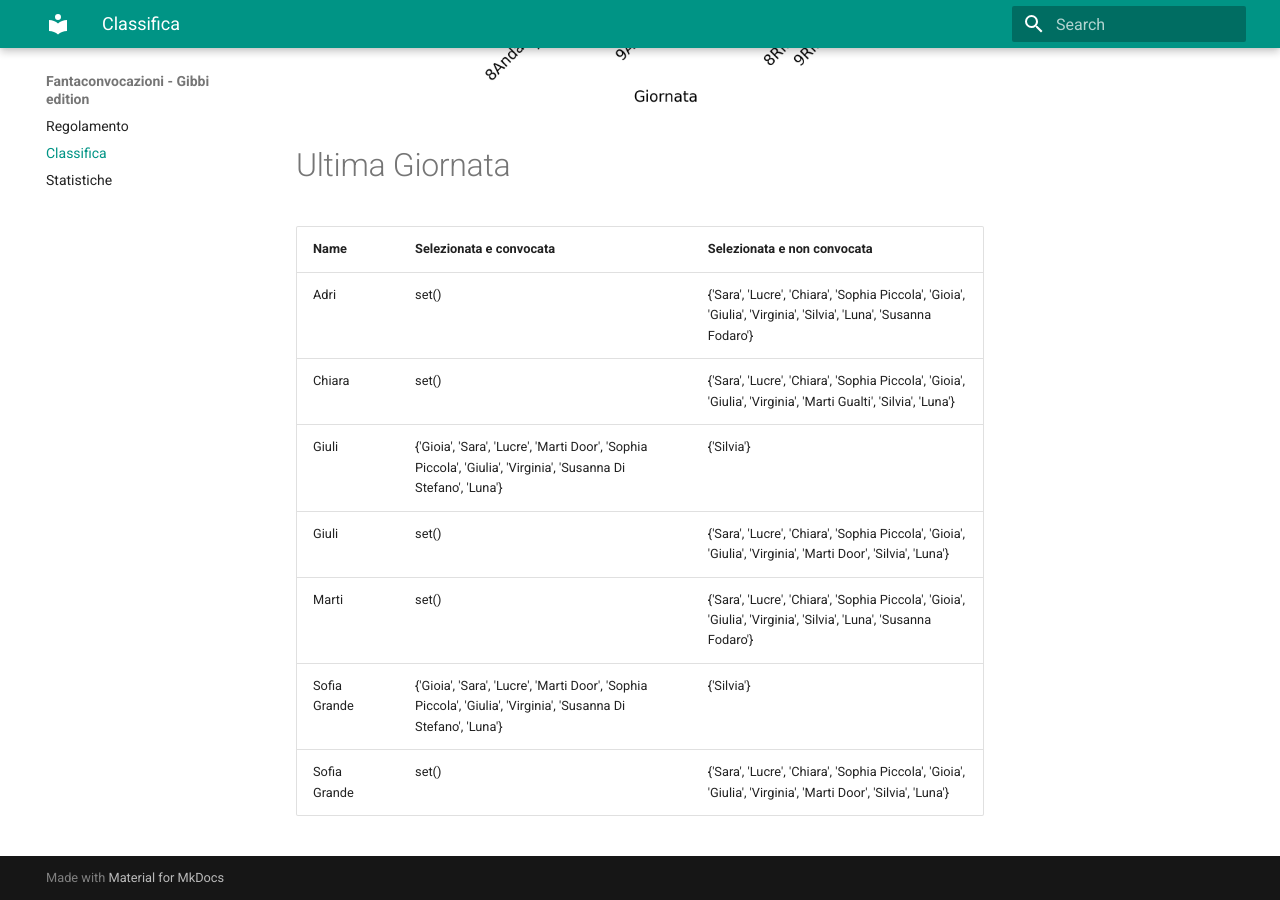
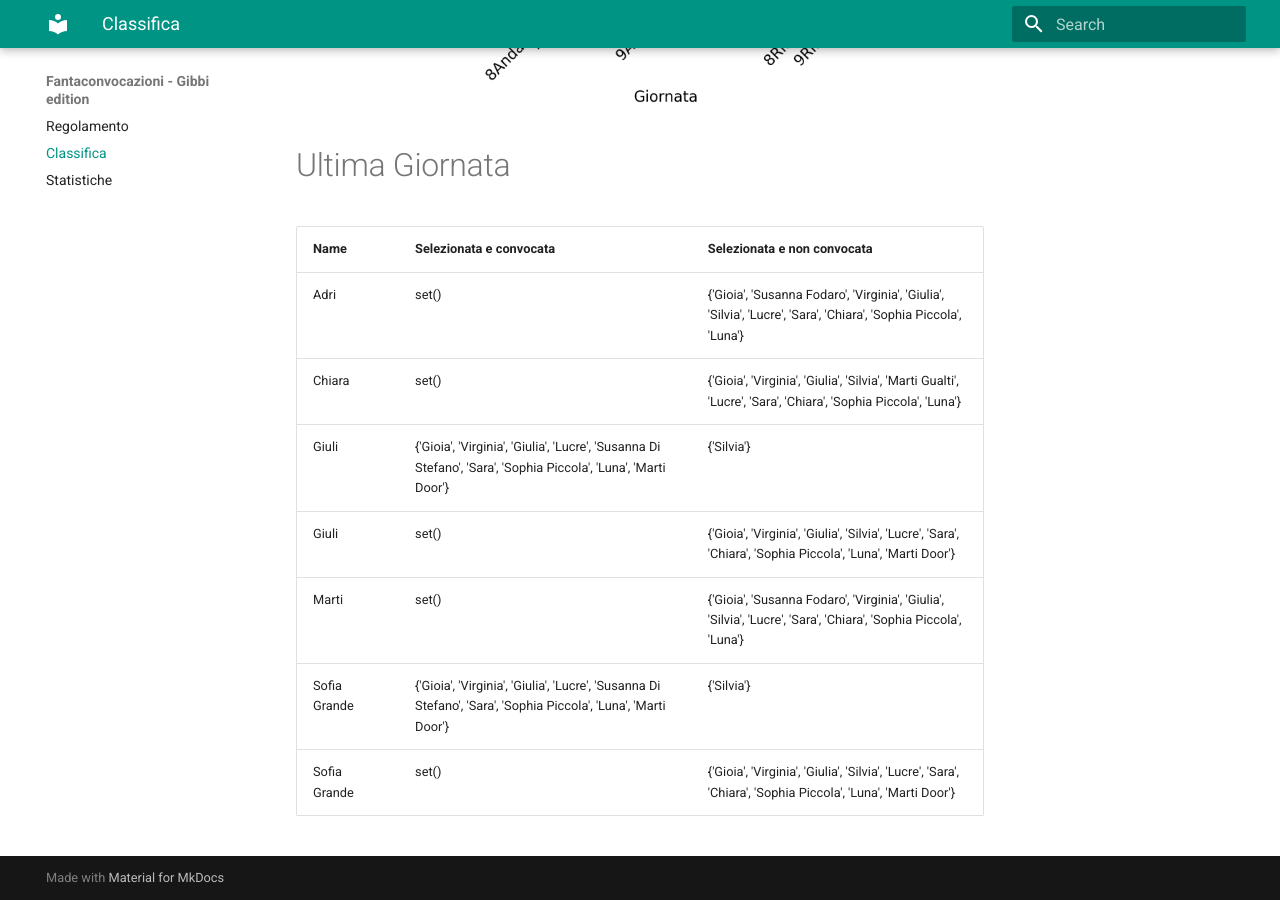
Before and after one commit to martinig94/fantagibbi, an MkDocs documentation site: the page built from docs/Classifica.md, in a window 1280 px wide and 900 px high, scrolled down 1003 px. Built offline with MkDocs 1.6.1 and Material for MkDocs 9.7.7, drawn with Linux system fonts in a browser that asks for light colours.

Commit message:
Auto-update from main.py

```diff
--- a/docs/Classifica.md
+++ b/docs/Classifica.md
@@ -18,11 +18,11 @@
 <!-- START_TABLE CORRECT -->
 | Name         | Selezionata e convocata                                                                                        | Selezionata e non convocata                                                                                      |
 |:-------------|:---------------------------------------------------------------------------------------------------------------|:-----------------------------------------------------------------------------------------------------------------|
-| Adri         | set()                                                                                                          | {'Sara', 'Lucre', 'Chiara', 'Sophia Piccola', 'Gioia', 'Giulia', 'Virginia', 'Silvia', 'Luna', 'Susanna Fodaro'} |
-| Chiara       | set()                                                                                                          | {'Sara', 'Lucre', 'Chiara', 'Sophia Piccola', 'Gioia', 'Giulia', 'Virginia', 'Marti Gualti', 'Silvia', 'Luna'}   |
-| Giuli        | {'Gioia', 'Sara', 'Lucre', 'Marti Door', 'Sophia Piccola', 'Giulia', 'Virginia', 'Susanna Di Stefano', 'Luna'} | {'Silvia'}                                                                                                       |
-| Giuli        | set()                                                                                                          | {'Sara', 'Lucre', 'Chiara', 'Sophia Piccola', 'Gioia', 'Giulia', 'Virginia', 'Marti Door', 'Silvia', 'Luna'}     |
-| Marti        | set()                                                                                                          | {'Sara', 'Lucre', 'Chiara', 'Sophia Piccola', 'Gioia', 'Giulia', 'Virginia', 'Silvia', 'Luna', 'Susanna Fodaro'} |
-| Sofia Grande | {'Gioia', 'Sara', 'Lucre', 'Marti Door', 'Sophia Piccola', 'Giulia', 'Virginia', 'Susanna Di Stefano', 'Luna'} | {'Silvia'}                                                                                                       |
-| Sofia Grande | set()                                                                                                          | {'Sara', 'Lucre', 'Chiara', 'Sophia Piccola', 'Gioia', 'Giulia', 'Virginia', 'Marti Door', 'Silvia', 'Luna'}     |
+| Adri         | set()                                                                                                          | {'Gioia', 'Susanna Fodaro', 'Virginia', 'Giulia', 'Silvia', 'Lucre', 'Sara', 'Chiara', 'Sophia Piccola', 'Luna'} |
+| Chiara       | set()                                                                                                          | {'Gioia', 'Virginia', 'Giulia', 'Silvia', 'Marti Gualti', 'Lucre', 'Sara', 'Chiara', 'Sophia Piccola', 'Luna'}   |
+| Giuli        | {'Gioia', 'Virginia', 'Giulia', 'Lucre', 'Susanna Di Stefano', 'Sara', 'Sophia Piccola', 'Luna', 'Marti Door'} | {'Silvia'}                                                                                                       |
+| Giuli        | set()                                                                                                          | {'Gioia', 'Virginia', 'Giulia', 'Silvia', 'Lucre', 'Sara', 'Chiara', 'Sophia Piccola', 'Luna', 'Marti Door'}     |
+| Marti        | set()                                                                                                          | {'Gioia', 'Susanna Fodaro', 'Virginia', 'Giulia', 'Silvia', 'Lucre', 'Sara', 'Chiara', 'Sophia Piccola', 'Luna'} |
+| Sofia Grande | {'Gioia', 'Virginia', 'Giulia', 'Lucre', 'Susanna Di Stefano', 'Sara', 'Sophia Piccola', 'Luna', 'Marti Door'} | {'Silvia'}                                                                                                       |
+| Sofia Grande | set()                                                                                                          | {'Gioia', 'Virginia', 'Giulia', 'Silvia', 'Lucre', 'Sara', 'Chiara', 'Sophia Piccola', 'Luna', 'Marti Door'}     |
 <!-- END_TABLE CORRECT -->
```
